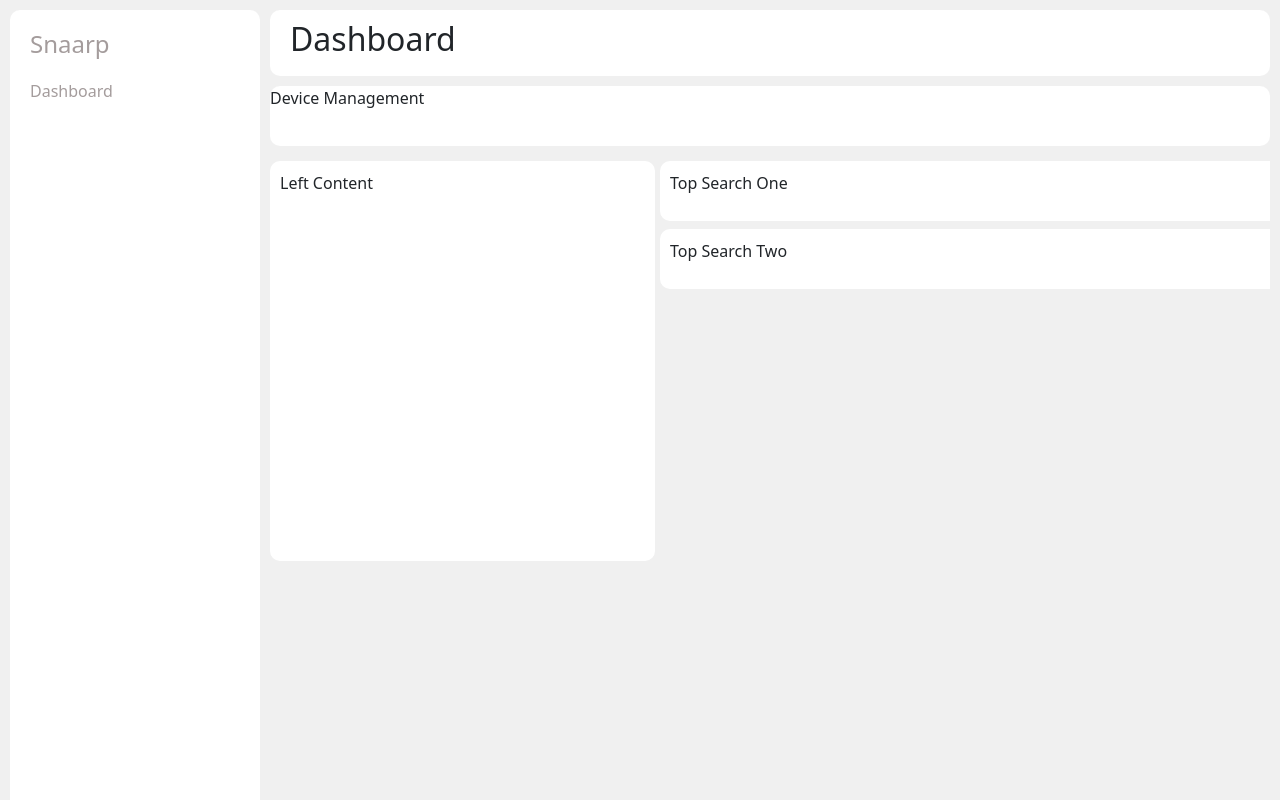
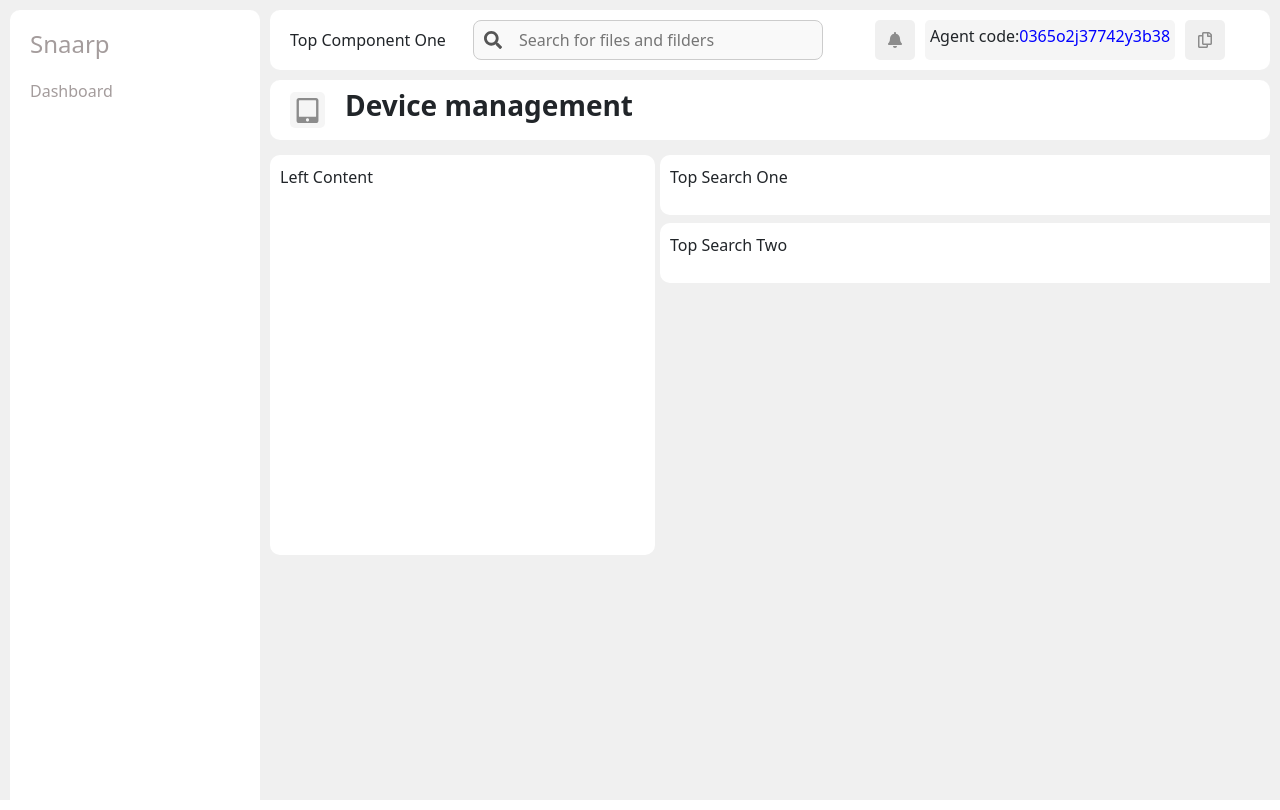
Before and after one commit to Peterzolo/Snaarp-Dashboard, a React (Vite) app: page / in a window 1280 px wide. Built offline with nearby package versions, Linux system fonts and the light colour scheme.

Commit message:
Subheader content
Worked on the sub-header contents i

```diff
--- a/src/Components/SearchInput/index.tsx
+++ b/src/Components/SearchInput/index.tsx
@@ -27,7 +27,7 @@ const SearchInput: React.FC<ISearchInputProps> = ({
   borderColor = '#ccc',
   backgroundColor = '#f9f9f9',
   iconColor = '#555',
-  inputPadding = '10px 40px 10px 15px',
+  inputPadding = '10px 15px 10px 40px',
   fontSize = '16px',
   width = '100%',
   height = '40px',
@@ -86,13 +86,13 @@ const MainWrapper = styled.div<{
 
 const StyledSearchIcon = styled(FaSearch)<{ iconColor: string }>`
   color: ${({ iconColor }) => iconColor};
+  position: absolute;
+  left: 10px;
+  font-size: 18px;
   cursor: pointer;
-  position: absolute;
-  right: 10px;
-  font-size: 18px;
 
   @media (max-width: 480px) {
-    right: 15px;
+    left: 15px;
   }
 `;
 
--- a/src/Layouts/DashboardLayout/DashboardLayoutComponents/SubHeader/SubHeader.tsx
+++ b/src/Layouts/DashboardLayout/DashboardLayoutComponents/SubHeader/SubHeader.tsx
@@ -1,8 +1,23 @@
 import React from 'react';
 import styled from 'styled-components';
+import { FaTabletAlt } from 'react-icons/fa'; // FontAwesome tablet/device icon
 
 export const SubHeader = () => {
-  return <MainWrapper>Device Management</MainWrapper>;
+  return (
+    <MainWrapper>
+      <IconWrapper>
+        <FaTabletAlt
+          style={{
+            color: '#8c8c8c',
+            background: 'none',
+            padding: 0,
+            fontSize: '25px',
+          }}
+        />
+      </IconWrapper>
+      <Text>Device management</Text>
+    </MainWrapper>
+  );
 };
 
 const MainWrapper = styled.div`
@@ -11,4 +26,18 @@ const MainWrapper = styled.div`
   border-radius: 10px;
   margin-top: 10px;
   margin-bottom: 10px;
+  display: flex;
+  align-items: center;
+  justify-content: flex-start;
+  gap: 20px;
 `;
+
+const IconWrapper = styled.div`
+  margin-left: 20px;
+  background-color: #f5f5f5;
+  padding: 5px;
+  border-radius: 5px;
+`;
+const Text = styled.h3`
+  font-weight: 600;
+`;
--- /dev/null
+++ b/src/Layouts/DashboardLayout/DashboardLayoutComponents/Topbar/components/TopComponentThree.tsx
@@ -0,0 +1,76 @@
+import React from 'react';
+import styled from 'styled-components';
+import { FaBell } from 'react-icons/fa';
+import { FaRegCopy } from 'react-icons/fa';
+
+export const TopComponentThree = () => {
+  return (
+    <MainWrapper>
+      <ContentWrapper>
+        <IconWrapper>
+          <FaBell
+            style={{
+              color: '#8c8c8c',
+              background: 'none',
+              padding: 0,
+            }}
+          />
+        </IconWrapper>
+
+        <AgentCodeWrapper>
+          <Text>Agent code:</Text>
+          <Code>0365o2j37742y3b38</Code>
+        </AgentCodeWrapper>
+        <IconWrapper>
+          <FaRegCopy
+            style={{
+              color: '#8c8c8c',
+              background: 'none',
+              padding: 0,
+            }}
+          />
+        </IconWrapper>
+      </ContentWrapper>
+    </MainWrapper>
+  );
+};
+
+const MainWrapper = styled.div`
+  width: 400px;
+  padding: 10px;
+`;
+
+const ContentWrapper = styled.div`
+  display: flex;
+  align-items: center;
+  justify-content: center;
+  gap: 10px;
+`;
+const AgentCodeWrapper = styled.div`
+  display: flex;
+  background-color: #f5f5f5;
+  align-items: center;
+  justify-content: center;
+  height: 40px;
+  border-radius: 5px;
+  padding: 10 10 0 10;
+  width: 250px;
+`;
+const Text = styled.p`
+  margin-top: 8px;
+  font-weight: 500;
+`;
+const Code = styled.p`
+  color: blue;
+  margin-top: 8px;
+`;
+
+const IconWrapper = styled.div`
+  background-color: #f0f0f0;
+  width: 40px;
+  height: 40px;
+  display: flex;
+  align-items: center;
+  justify-content: center;
+  border-radius: 5px;
+`;
--- /dev/null
+++ b/src/Layouts/DashboardLayout/DashboardLayoutComponents/Topbar/components/TopComponentTwo.tsx
@@ -0,0 +1,18 @@
+import React from 'react';
+import styled from 'styled-components';
+import SearchInput from '../../../../../Components/SearchInput';
+
+export const TopComponentTwo = () => {
+  return (
+    <MainWrapper>
+      <SearchInput
+        placeholder="Search for files and filders"
+        width="350px"
+        responsiveWidth="90%"
+        height="40px"
+      />
+    </MainWrapper>
+  );
+};
+
+const MainWrapper = styled.div``;
--- a/src/Layouts/DashboardLayout/DashboardLayoutComponents/Topbar/index.tsx
+++ b/src/Layouts/DashboardLayout/DashboardLayoutComponents/Topbar/index.tsx
@@ -1,6 +1,9 @@
 import React from 'react';
 import styled from 'styled-components';
 import { FaBars } from 'react-icons/fa';
+import { TopComponentOne } from './components/TopComponentOne';
+import { TopComponentTwo } from './components/TopComponentTwo';
+import { TopComponentThree } from './components/TopComponentThree';
 
 export const TopBarLayout = ({
   toggleSidebar,
@@ -9,7 +12,11 @@ export const TopBarLayout = ({
 }) => {
   return (
     <TopBarWrapper>
-      <h2>Dashboard</h2>
+      <TopContentWrapper>
+        <TopComponentOne />
+        <TopComponentTwo />
+        <TopComponentThree />
+      </TopContentWrapper>
       <HamburgerIcon onClick={toggleSidebar}>
         <FaBars />
       </HamburgerIcon>
@@ -28,6 +35,14 @@ const TopBarWrapper = styled.div`
   justify-content: space-between;
   align-items: center;
   border-radius: 10px;
+  height: 60px;
+`;
+
+const TopContentWrapper = styled.div`
+  display: flex;
+  width: 100%;
+  justify-content: space-between;
+  align-items: center;
 `;
 
 const HamburgerIcon = styled.div`
```
